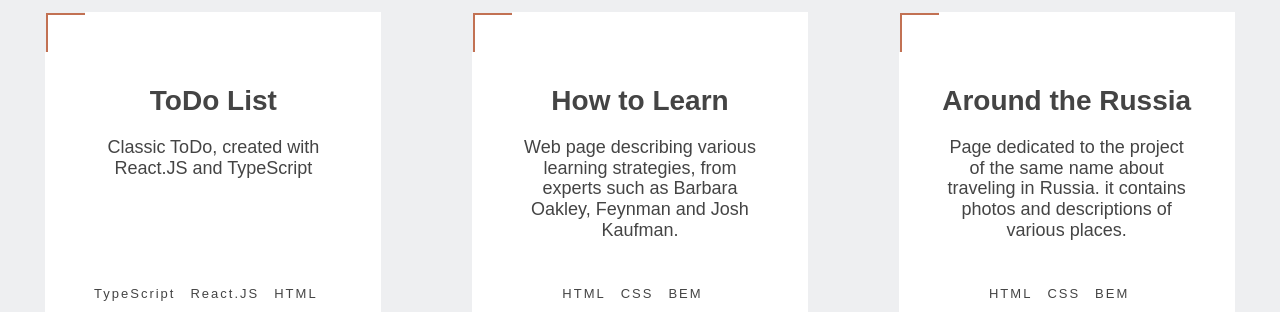
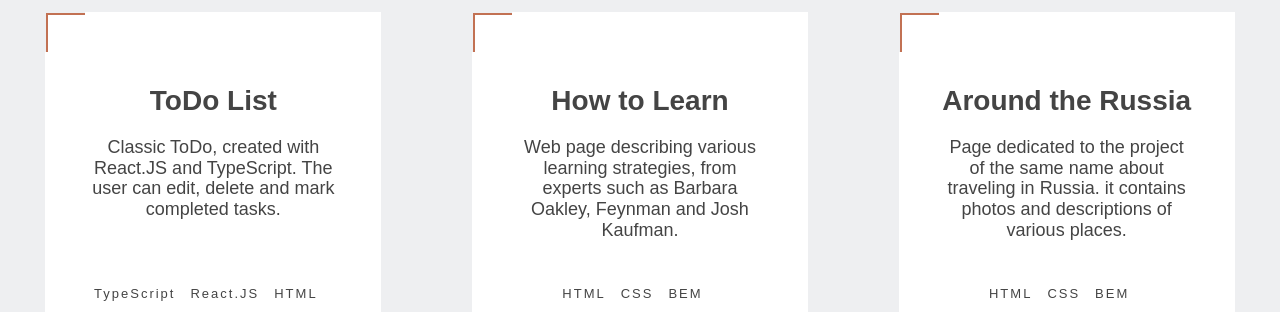
Before and after one commit to Mikhail-Chernyshev/portfolio, a plain HTML site: page index.html in a window 1280 px wide. Shown: the part 1202-1514 px from the top of the page. Drawn offline with Linux system fonts and the light colour scheme.

Commit message:
addedNewProject

```diff
--- a/index.html
+++ b/index.html
@@ -158,7 +158,7 @@
           <div class="project night">
             <h3 class="project__title">ToDo List</h3>
             <p class="project__subtitle">
-              Classic ToDo, created with React.JS and TypeScript
+              Classic ToDo, created with React.JS and TypeScript. The user can edit, delete and mark completed tasks.
             </p>
             <ul class="project__technologies">
               <li class="project__skill">TypeScript</li>
```
